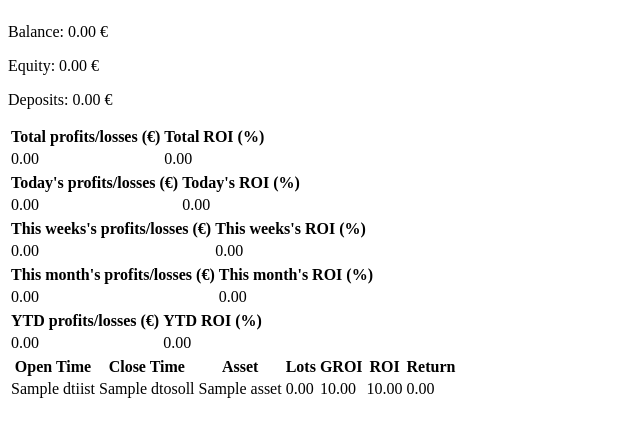
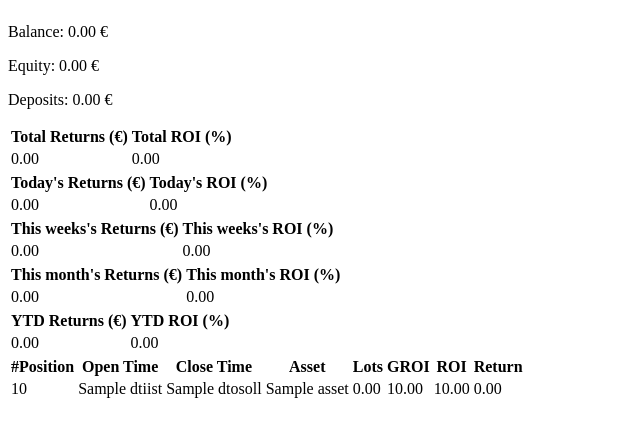
Before and after one commit to mgutierrez09/kaissandra_webapp, a Flask app: template app/templates/index.html in a window 1280 px wide. Shown: the part 93-530 px from the top of the page, without its empty margins (0-640 px from the left). Run offline with Flask 2, Linux system fonts and the light colour scheme; the template is opened without the code that fills it: most values are stand-ins (such as "Sample title", 1, 10 or a date in 2020).

Commit message:
some updates in index

```diff
--- a/app/main/routes.py
+++ b/app/main/routes.py
@@ -21,7 +21,7 @@ def index():
     positions = get_positions_from_splits(current_user)
     performance = calculate_performance_user(current_user, positions)
     #total_roi = sum([position.roiist for position in positions])
-    vector_pos = [i for i in range(len(current_user.positionsplits))]
+    vector_pos = [len(current_user.positionsplits)-i-1 for i in range(len(current_user.positionsplits))]
     return render_template('index.html', title='Home', positions=positions, performance=performance, vector_pos=vector_pos)
 
 @bp.route('/login', methods=['GET', 'POST'])
--- a/app/templates/index.html
+++ b/app/templates/index.html
@@ -7,7 +7,7 @@
     <div><p>Deposits: {{'%0.2f'| format(current_user.deposit)}} €</p></div>
     <table>
       <tr>
-        <th> Total profits/losses (€)</th><th> Total ROI (%) </th>
+        <th> Total Returns (€)</th><th> Total ROI (%) </th>
       </tr>
       <tr>
         <td> {{'%0.2f'| format(current_user.budget-current_user.deposit)}} </td><td> {{'%0.2f'| format(performance['total_roi'])}} </td>
@@ -15,14 +15,14 @@
     </table>
     <table>
       <tr>
-        <th> Today's profits/losses (€)</th><th> Today's ROI (%) </th>
+        <th> Today's Returns (€)</th><th> Today's ROI (%) </th>
       </tr>
       <tr>
         <td> {{'%0.2f'| format(performance['dayly_roi'])}} </td><td> {{'%0.2f'| format(performance['dayly_roi'])}} </td>
       </tr>
     <table>
       <tr>
-        <th> This weeks's profits/losses (€)</th><th> This weeks's ROI (%) </th>
+        <th> This weeks's Returns (€)</th><th> This weeks's ROI (%) </th>
       </tr>
       <tr>
         <td> {{'%0.2f'| format(performance['weekly_return'])}} </td><td> {{'%0.2f'| format(performance['weekly_roi'])}} </td>
@@ -30,7 +30,7 @@
     </table>
     <table>
       <tr>
-        <th> This month's profits/losses (€)</th><th> This month's ROI (%) </th>
+        <th> This month's Returns (€)</th><th> This month's ROI (%) </th>
       </tr>
       <tr>
         <td> {{'%0.2f'| format(performance['monthly_return'])}} </td><td> {{'%0.2f'| format(performance['monthly_roi'])}} </td>
@@ -38,7 +38,7 @@
     </table>
     <table>
       <tr>
-        <th> YTD profits/losses (€)</th><th> YTD ROI (%) </th>
+        <th> YTD Returns (€)</th><th> YTD ROI (%) </th>
       </tr>
       <tr>
         <td> {{'%0.2f'| format(performance['yearly_return'])}} </td><td> {{'%0.2f'| format(performance['yearly_roi'])}} </td>
@@ -46,11 +46,11 @@
     </table>
     <table>
         <tr>
-          <th> Open Time </th><th> Close Time </th><th> Asset </th><th> Lots </th><th> GROI </th><th> ROI </th><th> Return </th>
+          <th> #Position </th><th> Open Time </th><th> Close Time </th><th> Asset </th><th> Lots </th><th> GROI </th><th> ROI </th><th> Return </th>
         </tr>
         {% for p in vector_pos %}
         <tr>
-          <td> {{positions[p].dtiist}} </td><td> {{positions[p].dtosoll}} </td><td> {{positions[p].asset}} </td>
+          <td> {{p+1}} </td><td> {{positions[p].dtiist}} </td><td> {{positions[p].dtosoll}} </td><td> {{positions[p].asset}} </td>
           <td> {{ '%0.2f'| format(current_user.positionsplits[p].userlots) }}  </td>
           <td> {{'%0.2f'| format(positions[p].groiist)}} </td><td> {{'%0.2f'| format(positions[p].roiist)}} </td>
           <td> {{'%0.2f'| format(current_user.positionsplits[p].userlots*positions[p].roiist*1000)}} </td>
```
